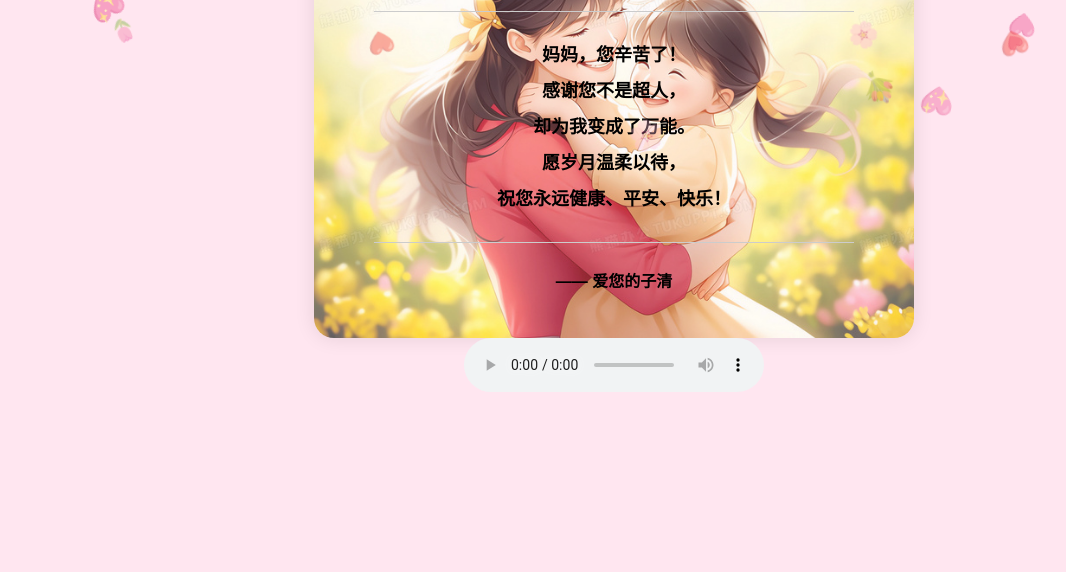
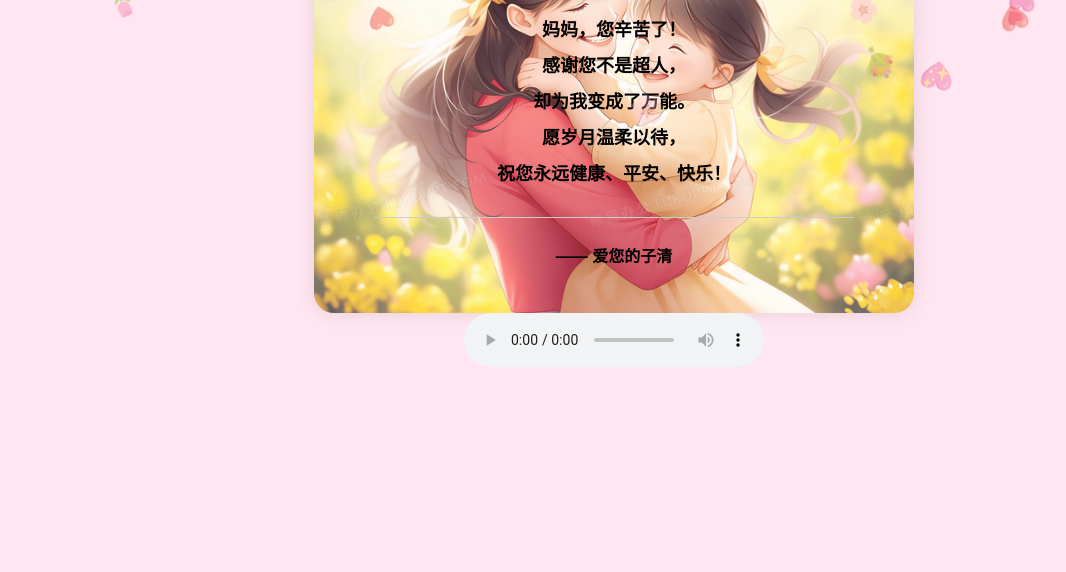
Before and after one commit to linziqing0216/mom-card, a plain HTML site: page index.html in a window 1280 px wide. Shown: the part 288-860 px from the top of the page, without its empty margins (26-1092 px from the left). Drawn offline with Linux system fonts and the light colour scheme.

Commit message:
Add files via upload

```diff
--- a/index.html
+++ b/index.html
@@ -6,7 +6,6 @@
     <title>母亲节快乐贺卡</title>
     <link rel="stylesheet" href="style.css">
     <style>
-        /* 只新增这三行，让整体页面垂直水平居中，其它完全不动 */
         body {
             display: flex;
             flex-direction: column;
@@ -14,6 +13,8 @@
             align-items: center;
             min-height: 100vh;
             margin: 0;
+            /* 往上微调一点，数值可改：-20 少上移，-40 多上移 */
+            transform: translateY(-25px);
         }
 
         /* 飘落爱心、小花特效 */
```
